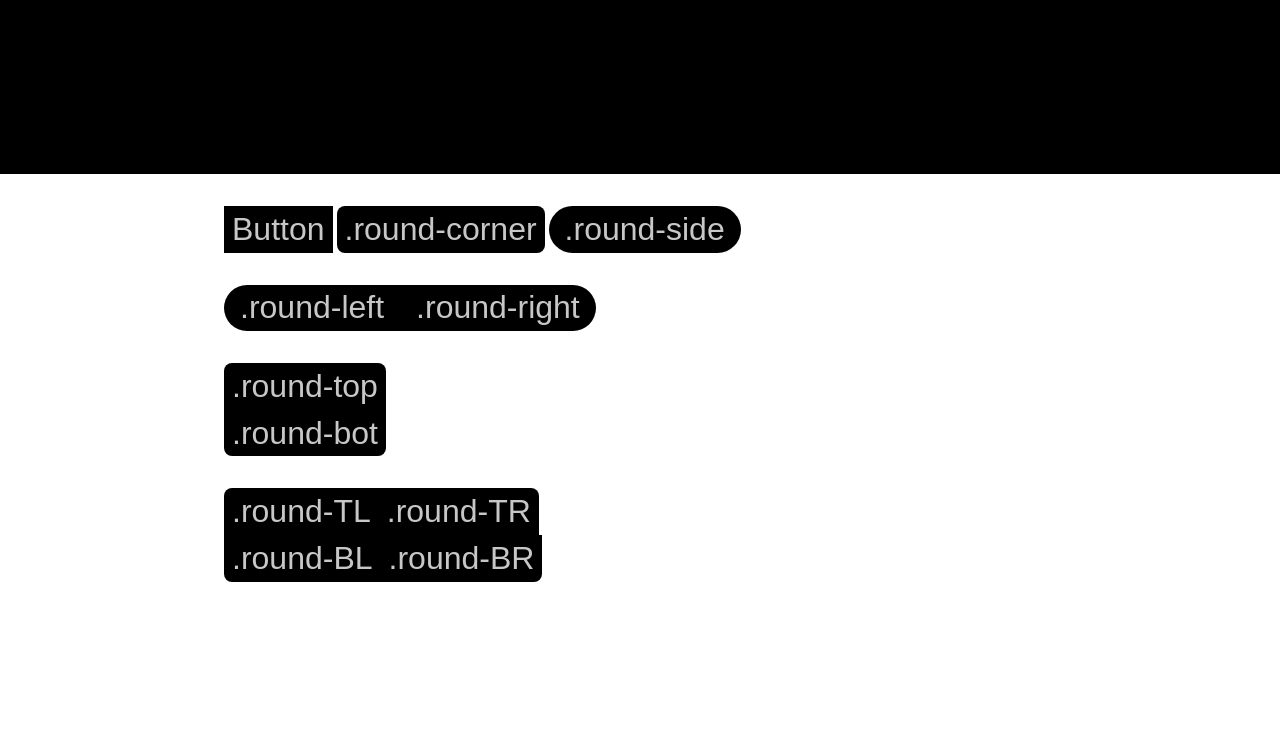
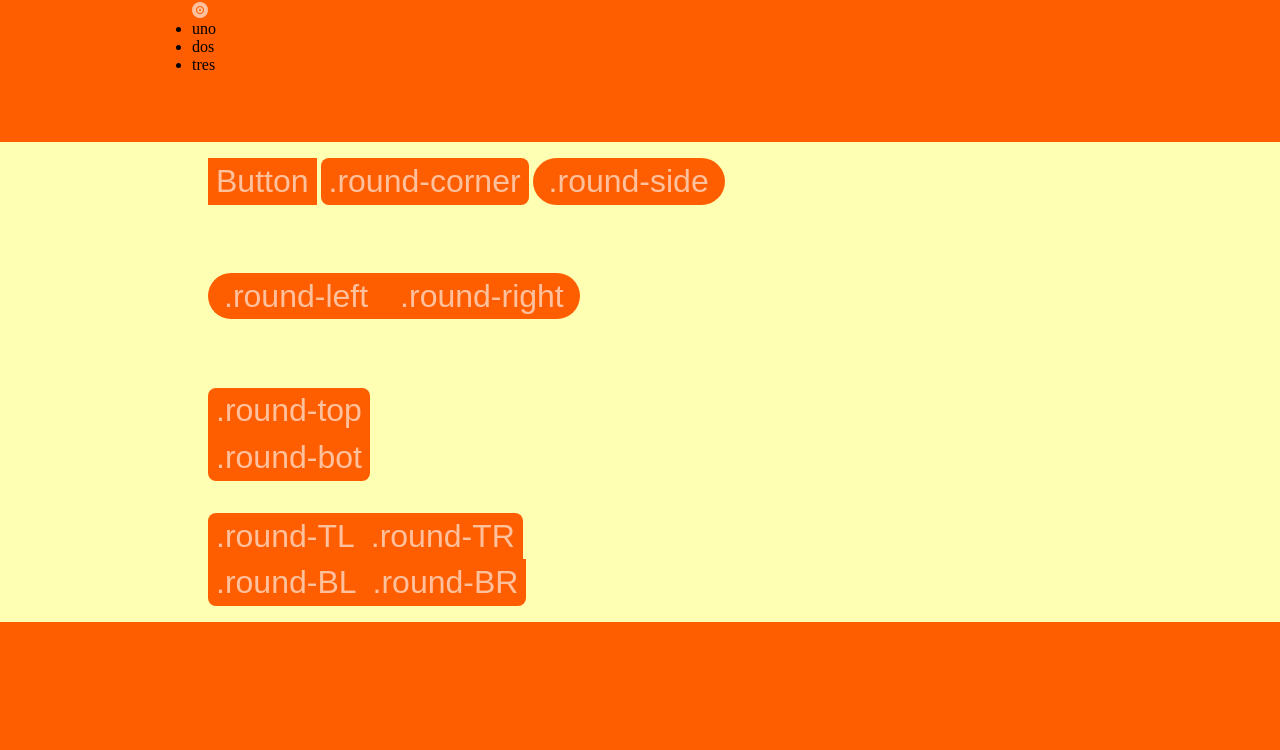
Before and after one commit to Mintbean-Hack-Overflow/BYOB, a plain HTML site: page index.html in a window 1280 px wide. Shown: the part 50-800 px from the top of the page. Drawn offline with Linux system fonts and the light colour scheme.

Commit message:
getting late. pushing b4 i forget

```diff
--- a/index.html
+++ b/index.html
@@ -5,12 +5,24 @@
         <meta http-equiv="X-UA-Compatible" content="IE=edge">
         <title>BYOB</title>
         <meta name="viewport" content="width=device-width, initial-scale=1">
+        <script src="https://kit.fontawesome.com/3151cf8d15.js" crossorigin="anonymous"></script>
         <link rel="stylesheet" href="./styles/style.css">
         <link rel="stylesheet" href="./styles/filestyles.css">
     </head>
     <body>
         <!-- headers; ordered lists; unordered lists; grids; cards; tables; buttons; et cetera. -->
-        <header class="header"></header>
+        <header class="header">
+            <div class="logo">Your Logo Here</div>
+            <div class="headtext">Your Text Here</div>
+            <div class="menu">
+                <div class="menuburger fas fa-record-vinyl"></div>
+                <ul class="ulstyle">
+                    <li class="listyle">uno</li>
+                    <li class="listyle">dos</li>
+                    <li class="listyle">tres</li>
+                </ul>
+            </div>
+        </header>
         <div class="container content">
             <div>
                 <button class="button">Button</button>
--- a/styles/filestyles.css
+++ b/styles/filestyles.css
@@ -4,9 +4,10 @@ button {
 
 .container {
     display: grid;
+    grid-template-rows: 1fr 1fr;
 }
 
-div {
+.container div {
     margin: 1em;
 }
 
--- a/styles/style.scss
+++ b/styles/style.scss
@@ -8,35 +8,16 @@
 }
 /***** End Reset **********************/
 
-$primary : rgb(68, 8, 235);
+$primary: rgb(255, 94, 0);
 $background: rgb(50, 50, 50);
-$text: rgb(199, 199, 199);
+$text: rgb(255, 193, 157);
 
-$headerheight: 14em;
-$headerfoot: 8em;
+$headerheight: 12em;
+$footerheight: 8em;
 
 $contentwidth: 15%;
 
-body{
-    padding-top: $headerheight;
-    padding-bottom: 8em;
-}
 
-
-.button {
-    background-color: $primary;
-    color: $text;
-    text-align: center;
-    vertical-align: middle;
-    max-width: max-content;
-    padding: 0.15em .25em;
-    transition: 0.5s;
-}
-
-.button:hover {
-    color: $primary;
-    background-color: $background
-}
 
 .header {
     width: 100%;
@@ -56,8 +37,32 @@ body{
     background-color: $primary;
 }
 
+.button {
+    background-color: $primary;
+    color: $text;
+    text-align: center;
+    vertical-align: middle;
+    max-width: max-content;
+    height: max-content;
+    padding: 0.15em .25em;
+    transition: 0.5s;
+}
+
+.button:hover {
+    color: $primary;
+    background-color: $background
+}
+
 .content {
     padding: 0 $contentwidth;
+    background-color: 180 + $primary;
+    padding-top: $headerheight;
+    padding-bottom: $footerheight;
+    height: 100vh;
+}
+
+.menuburger {
+    color: $text;
 }
 
 .round-corner {
```
Also changed, not shown: styles/style.css, 1 other file.
